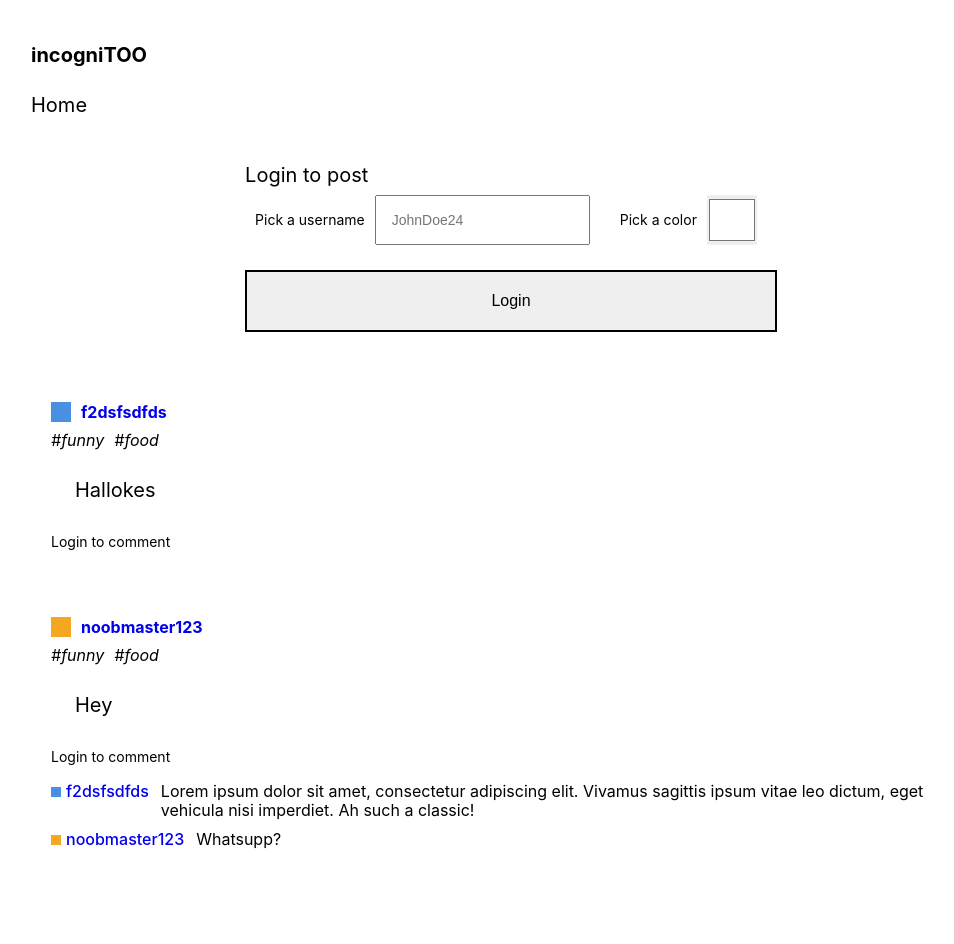
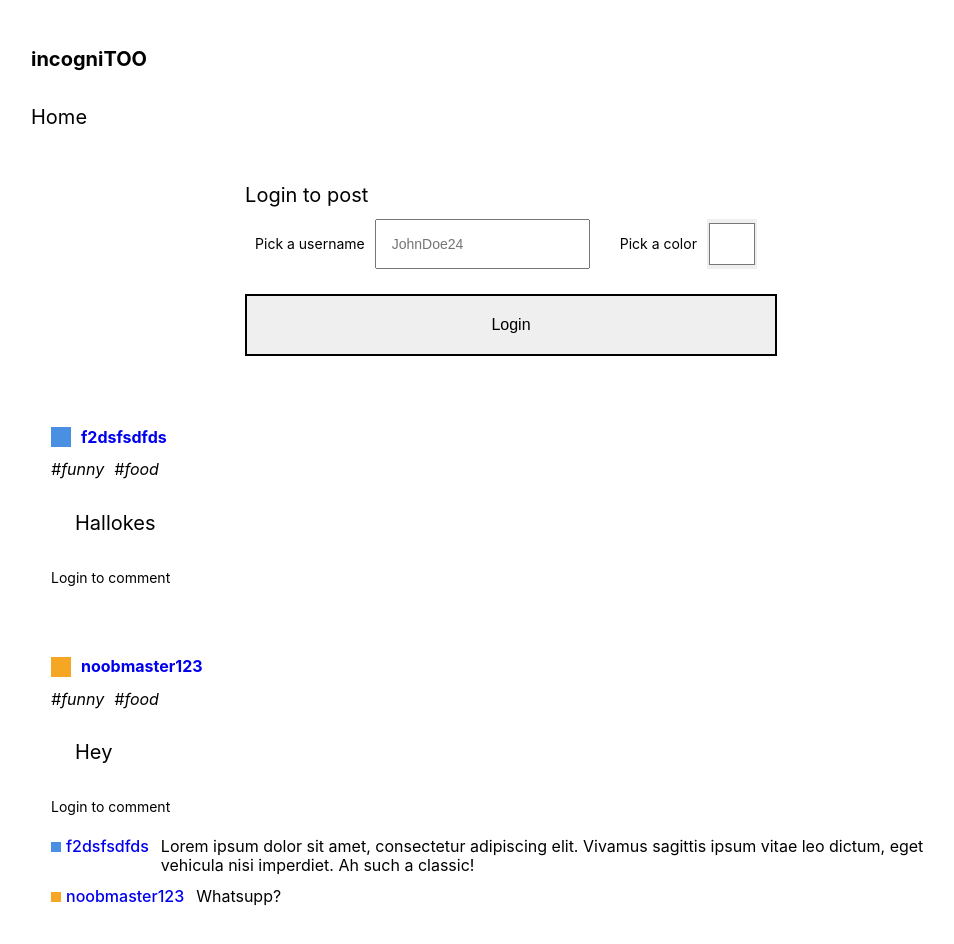
Before and after one commit to aaronharinck/react-social-network, a React (Create React App) app: page / in a window 1280 px wide. Shown: the top 944 px of the page, without its empty margins (129-1083 px from the left). Before the commit the page ends 890 px from the top, so only its background shows below. Built offline with nearby package versions, Linux system fonts and the light colour scheme.

Commit message:
style: reformat & improve default line-height

```diff
--- a/src/css/reset.css
+++ b/src/css/reset.css
@@ -110,14 +110,16 @@ section {
 }
 
 body {
-  line-height: 1;
+  line-height: 1.4;
 }
 
-ol, ul {
+ol,
+ul {
   list-style: none;
 }
 
-blockquote, q {
+blockquote,
+q {
   quotes: none;
 }
 
@@ -125,7 +127,7 @@ blockquote::before,
 blockquote::after,
 q::before,
 q::after {
-  content: '';
+  content: "";
   content: none;
 }
 
```
